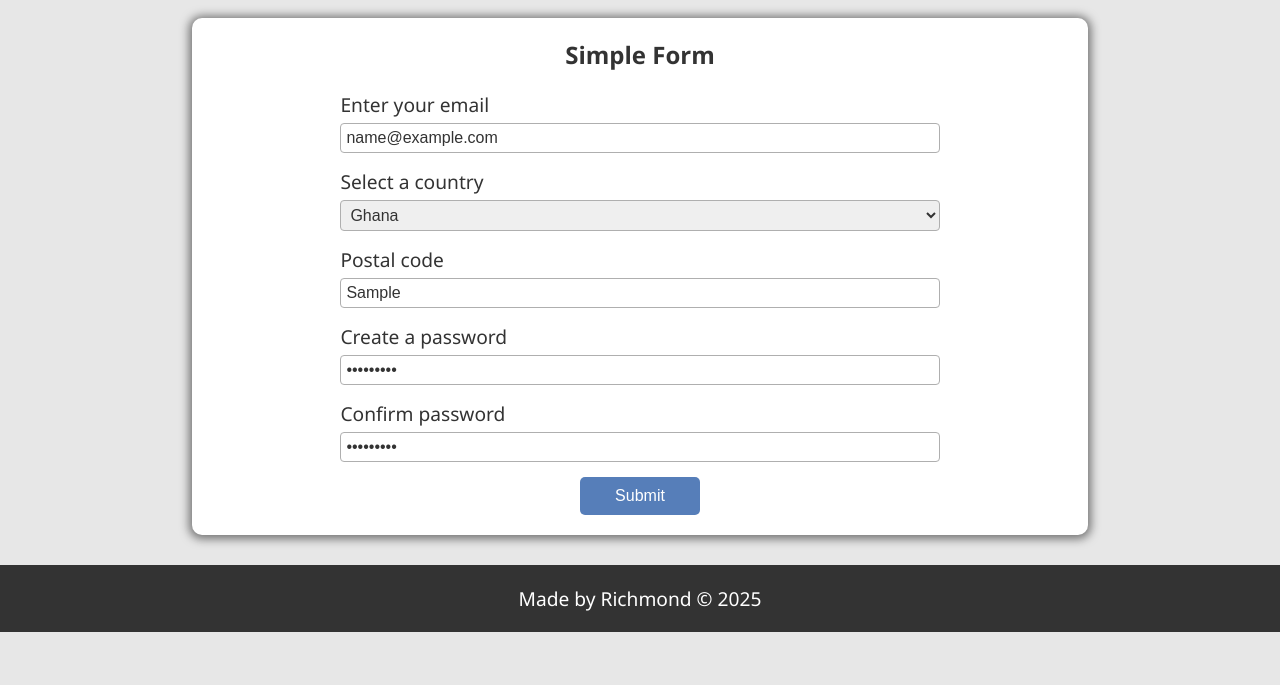
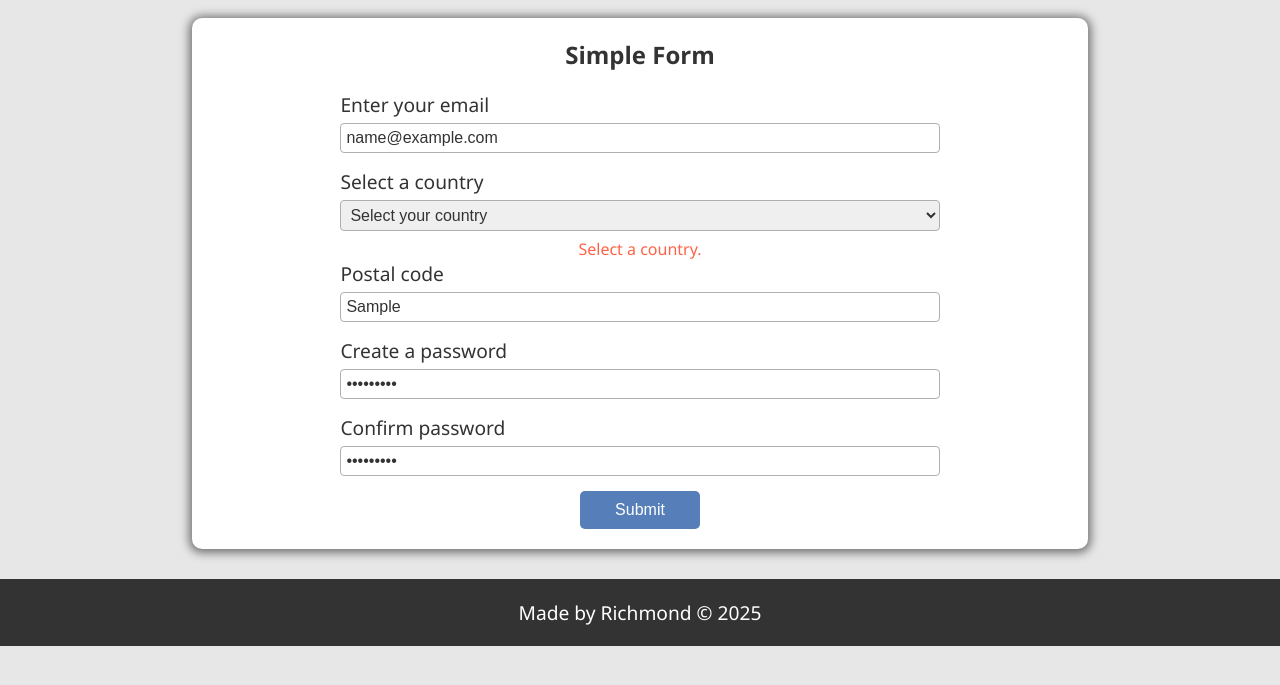
Before and after one commit to 4wiafe/form-validation-exercise, a plain HTML site: page index.html in a window 1280 px wide. Both pictures are taken after typing "name@example.com", "Sample", "Sample123", "Sample123" into the empty fields and a click on the button "Submit". Shown: the part 75-760 px from the top of the page. Drawn offline with Linux system fonts and the light colour scheme.

Commit message:
Add validation functionality to select input

```diff
--- a/index.html
+++ b/index.html
@@ -16,6 +16,7 @@
       <span class="error"></span>
       <label for="country">Select a country</label>
       <select name="country" id="country" required>
+        <option value="Select your country">Select your country</option>
         <option value="Ghana">Ghana</option>
         <option value="Cape Verde">Cape Verde</option>
         <option value="Egypt">Egypt</option>
--- a/script.js
+++ b/script.js
@@ -7,7 +7,7 @@ const confirmPassword = document.querySelector("#confirm-password");
 const errorMessages = document.querySelectorAll(".error");
 
 function showEmailError() {
-  let message = errorMessages[0];
+  const message = errorMessages[0];
 
   if (emailInput.validity.typeMismatch) {
     message.textContent = "Invalid email address.";
@@ -20,10 +20,23 @@ function showEmailError() {
   }
 }
 
+function showCountryError() {
+  const message = errorMessages[1];
+
+  if (country.value === "Select your country") {
+    message.textContent = "Select a country.";
+    message.classList.add("active");
+  } else if(country.value !== "Select a country") {
+    message.classList.remove("active");
+  }
+}
+
 emailInput.addEventListener("input", showEmailError);
+country.addEventListener("input", showCountryError);
 
 form.addEventListener("submit", (event) => {
   event.preventDefault();
 
   showEmailError();
+  showCountryError();
 });
```
